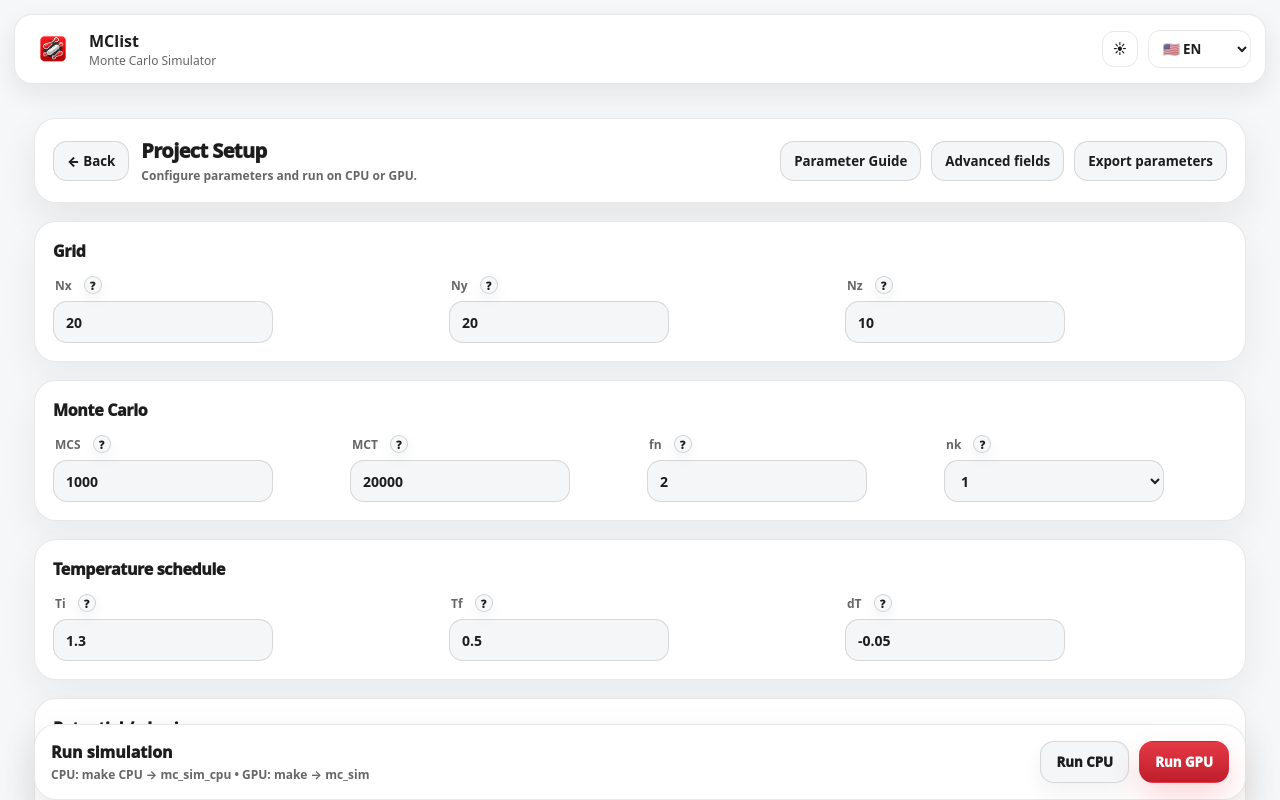
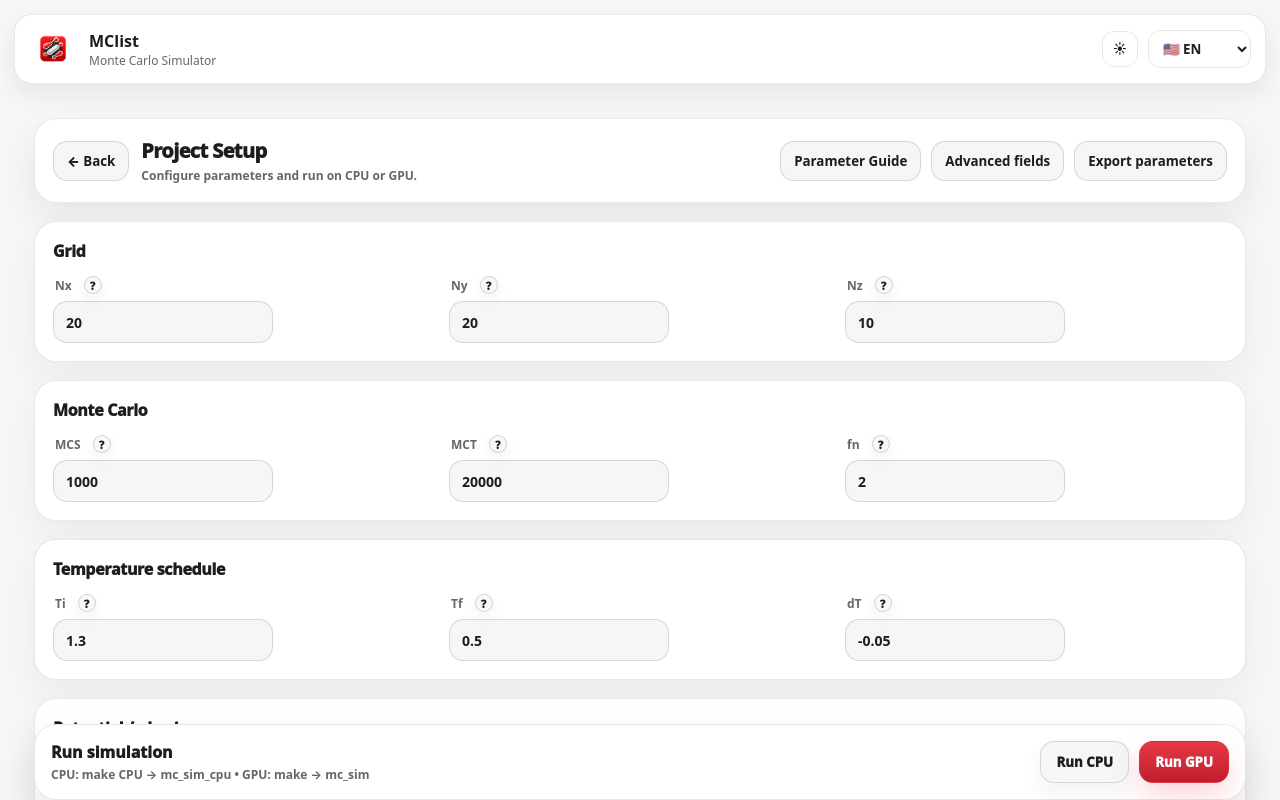
Before and after one commit to kamakawa/McLiCS, a React (Vite) app in the folder apps/desktop/renderer/: page /setup in a window 1280 px wide. Shown: the top 800 px of the page. Built offline with nearby package versions, Linux system fonts and the light colour scheme.

Commit message:
Alteração solicitada - Deixar Nk fixo em 1

```diff
--- a/apps/desktop/renderer/src/data/parameterHelp.js
+++ b/apps/desktop/renderer/src/data/parameterHelp.js
@@ -187,31 +187,28 @@ const BASE_PARAMS = {
 
   nk: {
     category: "monteCarlo",
-    options: ["1", "2", "3"],
+    options: ["1"],
     texts: {
       en: {
         short: "Neighbourhood kind.",
-        long: "The backend accepts 1, 2 or 3, meaning how many neighbour shells are used in the calculation.",
+        long: "The backend accepts only 1. This parameter is fixed by the application and is not editable by the user.",
       },
       "pt-BR": {
         short: "Tipo de vizinhança.",
-        long: "O backend aceita 1, 2 ou 3, indicando quantas camadas de vizinhos são usadas no cálculo.",
+        long: "O backend aceita apenas 1. Este parâmetro é fixado pela aplicação e não pode ser alterado pelo usuário.",
       },
       es: {
         short: "Tipo de vecindad.",
-        long: "El backend acepta 1, 2 o 3, indicando cuántas capas de vecinos se usan en el cálculo.",
-      },
+        long: "El backend acepta solo 1. Este parámetro queda fijado por la aplicación y no puede ser editado por el usuario.",},
       fr: {
         short: "Type de voisinage.",
-        long: "Le backend accepte 1, 2 ou 3, indiquant combien de couches de voisins sont utilisées dans le calcul.",
-      },
+        long: "Le backend accepte uniquement 1. Ce paramètre est fixé par l’application et ne peut pas être modifié par l’utilisateur.",},
       ja: {
         short: "近傍タイプ。",
-        long: "バックエンドは 1、2、3 を受け付け、計算に使う近傍シェル数を表します。",
-      },
+        long: "バックエンドは 1 のみ受け付けます。このパラメータはアプリケーション側で固定されており、ユーザーは変更できません。",},
       zh: {
         short: "邻域类型。",
-        long: "后端接受 1、2 或 3，表示计算中使用多少层近邻。",
+        long: "后端仅接受 1。该参数由应用程序固定，用户不能修改。",
       },
     },
   },
--- a/apps/desktop/renderer/src/pages/Home.jsx
+++ b/apps/desktop/renderer/src/pages/Home.jsx
@@ -276,7 +276,7 @@ function defaultParams() {
     dT: "-0.05",
     p0: "0",
     fn: "2",
-    nk: "",
+    nk: "1",
     k11: "1",
     k22: "1.0",
     k33: "1",
--- a/apps/desktop/renderer/src/pages/Setup.jsx
+++ b/apps/desktop/renderer/src/pages/Setup.jsx
@@ -24,7 +24,7 @@ const SELECT_OPTIONS = {
     "homeotropic_ghrl",
     "strong_ghrl",
   ],
-  nk: ["1", "2", "3"],
+    nk: ["1"],
 };
 
 const INTEGER_FIELDS = new Set(["Nx", "Ny", "Nz", "MCS", "MCT", "fn"]);
@@ -209,7 +209,7 @@ export default function Setup() {
         </Section>
 
         <Section title={t("monteCarlo")}>
-          <Row cols={4}>
+          <Row cols={3}>
             <Input
               label="MCS"
               helpKey="MCS"
@@ -233,16 +233,6 @@ export default function Setup() {
               onChange={(v) => setField("fn", v)}
               compact
               error={validation.fieldErrors.fn}
-            />
-            <SelectField
-              label="nk"
-              helpKey="nk"
-              value={p.nk}
-              onChange={(v) => setField("nk", v)}
-              options={SELECT_OPTIONS.nk}
-              placeholder={t("optional")}
-              error={validation.fieldErrors.nk}
-              compact
             />
           </Row>
         </Section>
@@ -900,7 +890,7 @@ function buildParamTxt(p) {
   lines.push("");
 
   push(lines, "fn", p.fn);
-  push(lines, "nk", p.nk);
+  push(lines, "nk", "1");
 
   lines.push("");
 
@@ -961,6 +951,8 @@ function buildParamTxt(p) {
 function normalizeParams(raw) {
   const base = defaultParams();
   const p = { ...base, ...(raw || {}) };
+
+  p.nk = "1";
 
   if (!Array.isArray(p.anchoring)) p.anchoring = [];
   p.anchoring = p.anchoring.map((a, i) => ({
@@ -1082,9 +1074,11 @@ function validateParams(p, lang) {
     if (v && !isNumberString(v)) fieldErrors[key] = numErr(key);
   }
 
-  if (clean(p.nk) && !SELECT_OPTIONS.nk.includes(clean(p.nk))) {
-    fieldErrors.nk = optErr("nk", SELECT_OPTIONS.nk);
-  }
+    if (clean(p.nk) !== "1") {
+      fieldErrors.nk = pt
+        ? 'nk deve ser obrigatoriamente "1".'
+        : 'nk must be strictly "1".';
+    }
 
   for (const key of ["potential", "ic", "evol", "geometry", "xbound", "ybound", "zbound"]) {
     const options = SELECT_OPTIONS[key];
```
Also changed, not shown: 1 other file (tests, documents, lock files or other folders).
